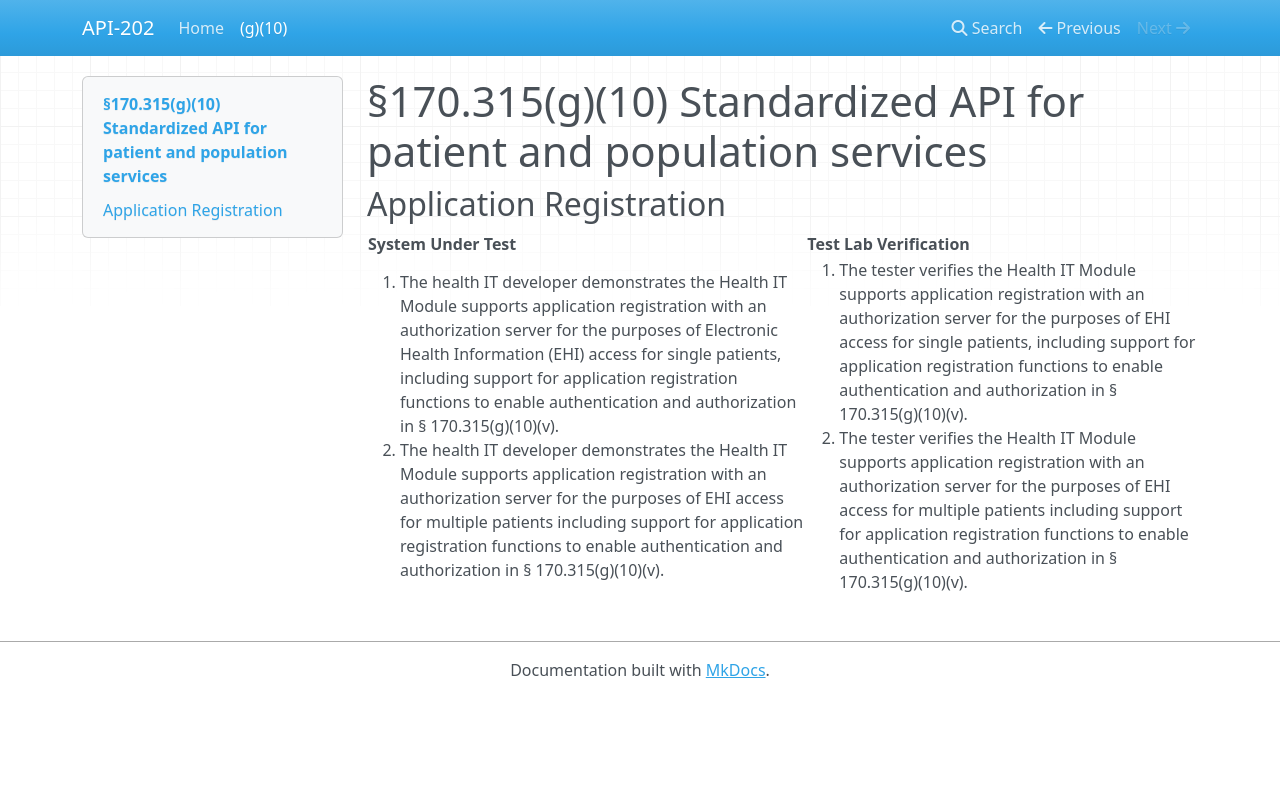
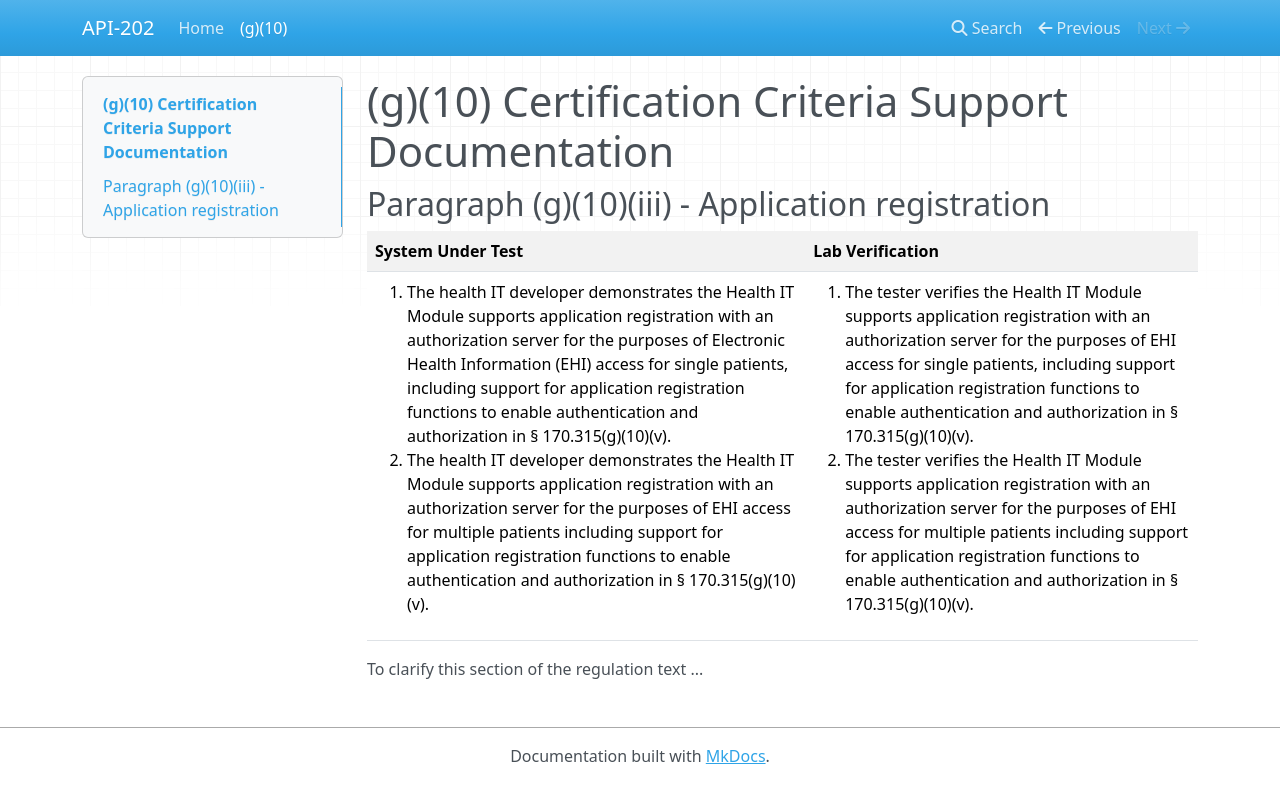
Before and after one commit to onc-healthit/API-102, an MkDocs documentation site: the page built from docs/g-10.md, in a window 1280 px wide. Shown: the top 803 px of the page. Built offline with MkDocs 1.6.1, drawn with Linux system fonts in a browser that asks for light colours; nearby versions of some CDN libraries.

Commit message:
Small update to test workflow

```diff
--- a/docs/g-10.md
+++ b/docs/g-10.md
@@ -1,23 +1,29 @@
-# §170.315(g)(10) Standardized API for patient and population services
 
-## **Application Registration**
+
+
+# (g)(10) Certification Criteria Support Documentation
+
+## Paragraph (g)(10)(iii) - Application registration
 <table>
-    <tr>
-        <th>System Under Test</th>
-        <th>Test Lab Verification</th>
-    </tr>
-    <tr>
-        <td>
-            <ol>
-                <li>The health IT developer demonstrates the Health IT Module supports application registration with an authorization server for the purposes of Electronic Health Information (EHI) access for single patients, including support for application registration functions to enable authentication and authorization in § 170.315(g)(10)(v).</li>
-                <li>The health IT developer demonstrates the Health IT Module supports application registration with an authorization server for the purposes of EHI access for multiple patients including support for application registration functions to enable authentication and authorization in § 170.315(g)(10)(v).</li>
-            </ol>
-        </td>
-        <td>
-            <ol>
-                <li>The tester verifies the Health IT Module supports application registration with an authorization server for the purposes of EHI access for single patients, including support for application registration functions to enable authentication and authorization in § 170.315(g)(10)(v).</li>
-                <li>The tester verifies the Health IT Module supports application registration with an authorization server for the purposes of EHI access for multiple patients including support for application registration functions to enable authentication and authorization in § 170.315(g)(10)(v).</li>
-            </ol>
-        </td>
-    </tr>
+	<tr>
+		<th>System Under Test</th>
+		<th>Lab Verification</th>
+	</tr>
+	<tr>
+		<td>
+			<ol>
+				<li>The health IT developer demonstrates the Health IT Module supports application registration with an authorization server for the purposes of Electronic Health Information (EHI) access for single patients, including support for application registration functions to enable authentication and authorization in § 170.315(g)(10)(v).</li>
+				<li>The health IT developer demonstrates the Health IT Module supports application registration with an authorization server for the purposes of EHI access for multiple patients including support for application registration functions to enable authentication and authorization in § 170.315(g)(10)(v).</li>
+			</ol>
+		</td>
+		<td>
+			<ol>
+				<li>The tester verifies the Health IT Module supports application registration with an authorization server for the purposes of EHI access for single patients, including support for application registration functions to enable authentication and authorization in § 170.315(g)(10)(v).</li>
+				<li>The tester verifies the Health IT Module supports application registration with an authorization server for the purposes of EHI access for multiple patients including support for application registration functions to enable authentication and authorization in § 170.315(g)(10)(v).</li>
+			</ol>
+		</td>
+	</tr>
 </table>
+
+
+To clarify this section of the regulation text ...
```
Also changed, not shown: 1 other file.
